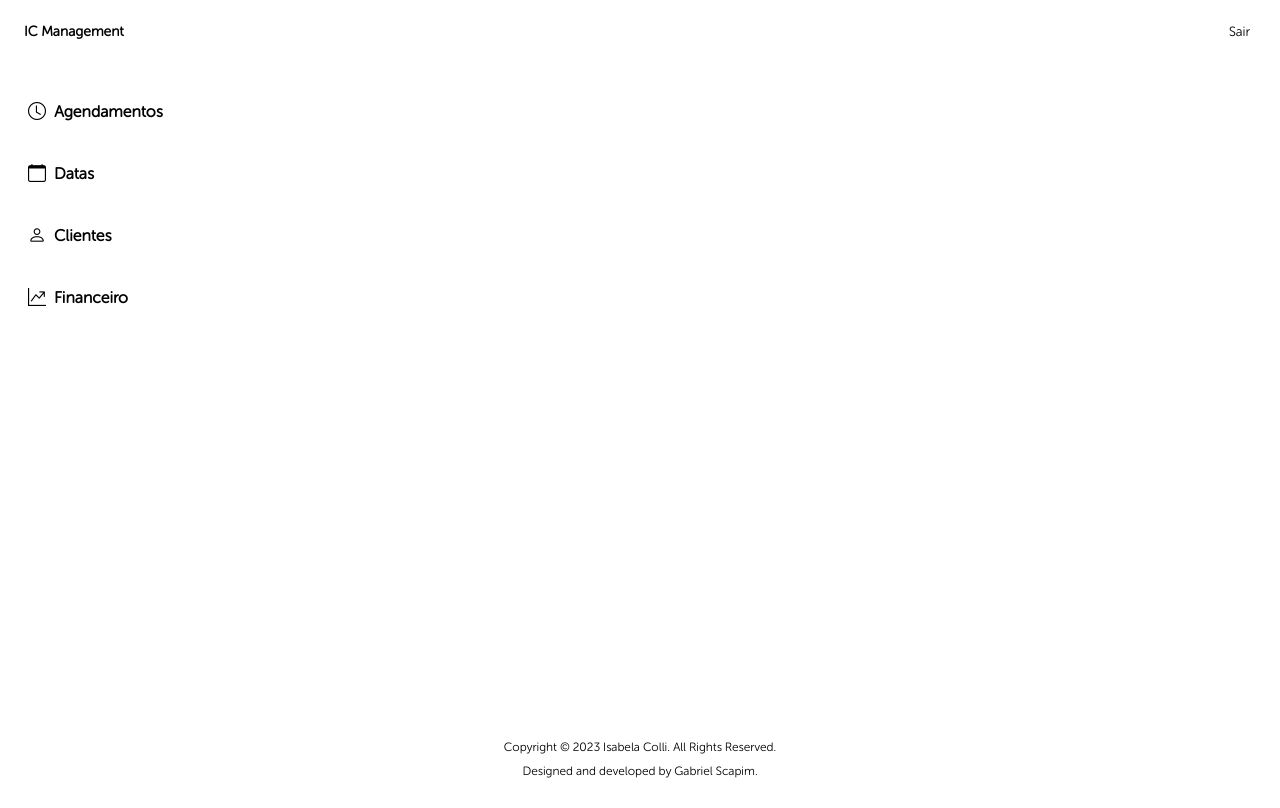
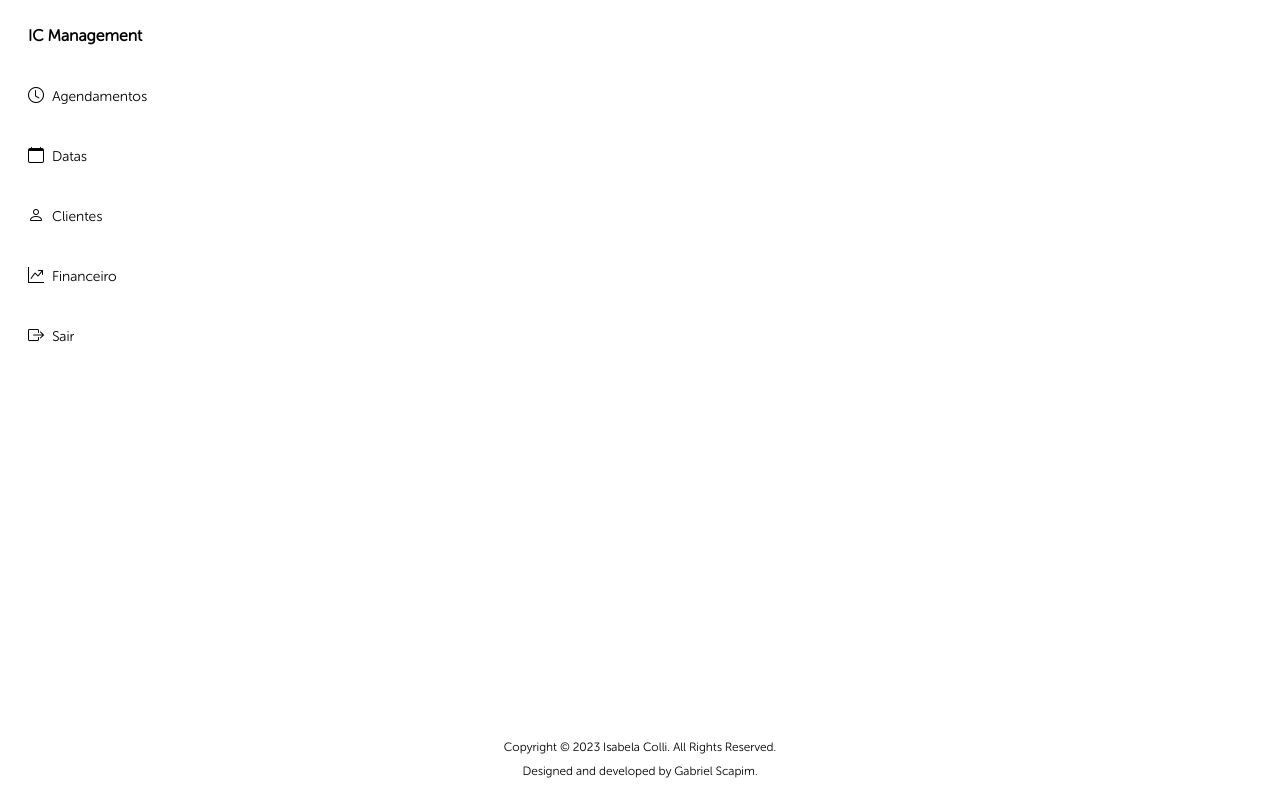
Before and after one commit to gabrielscapim/frontend-management-schedule-your-beauty, a React (Vite) app: page / in a window 1280 px wide. Built offline with nearby package versions, Linux system fonts and the light colour scheme.

Commit message:
refactor: side bar and header

```diff
--- a/src/components/Header/Header.module.css
+++ b/src/components/Header/Header.module.css
@@ -1,25 +1,14 @@
 .header {
     padding: 16px;
-    margin: 0px 0px 24px 0px;
-    font-size: 14px;
+    font-size: 16px;
     display: flex;
     justify-content: space-between;
+    font-weight: bold;
+    display: none;
 }
 
-.header button {
-    background-color: white;
-    border: none;
-    margin: 0px;
+@media all and (max-width: 824px) {
+    .header {
+        display: block;
+    }
 }
-
-.header button:hover {
-    cursor: pointer;
-    font-weight: bold;
-    color: #710193;
-}
-
-.header span {
-    font-weight: bold;
-    text-align: center;
-    vertical-align: middle;
-}
--- a/src/components/Header/index.tsx
+++ b/src/components/Header/index.tsx
@@ -3,12 +3,7 @@ import styles from './Header.module.css';
 function Header() {
   return (
     <header className={ styles.header }>
-      <span>
-        IC Management
-      </span>
-      <button>
-        Sair
-      </button>
+      IC Management
     </header>
   );
 }
--- a/src/components/SideBar/SideBar.module.css
+++ b/src/components/SideBar/SideBar.module.css
@@ -1,5 +1,6 @@
 .side-bar {
     width: 20%;
+    height: 100%;
 }
 
 .nav {
@@ -11,7 +12,6 @@
     padding: 12px;
     color: inherit;
     text-decoration: none;
-    font-weight: bold;
     margin: 8px;
     border-radius: 12px;
 }
@@ -21,28 +21,34 @@
 }
 
 .nav i {
-    font-size: 18px;
+    font-size: 16px;
     margin-right: 8px;
 }
 
-nav a {
+.nav a {
     display: flex;
     flex-direction: row;
     align-items: center;
 }
 
-nav a h5 {
+.nav a h5 {
     margin: 0px;
-    font-size: 16px;
+    font-size: 14px;
+    font-weight: 100;
+}
+
+.nav span {
+    padding: 20px;
+    font-weight: bold;
 }
 
 @media all and (max-width: 1024px) {
-    nav a h5 {
-        font-size: 14px;
+    .nav a h5 {
+        font-size: 12px;
     }
 
     .nav i {
-        font-size: 16px;
+        font-size: 14px;
     }
 }
 
@@ -54,4 +60,12 @@ nav a h5 {
     .nav i {
         margin-right: 0px;
     }
+
+    .nav a h5 {
+        display: none;
+    }
+
+    .nav span {
+        display: none;
+    }
 }
--- a/src/components/SideBar/index.tsx
+++ b/src/components/SideBar/index.tsx
@@ -1,4 +1,3 @@
-import { useEffect, useState } from 'react';
 import styles from './SideBar.module.css';
 
 function SideBar() {
@@ -6,34 +5,19 @@ function SideBar() {
   const navLocationStyle = {
     backgroundColor: '#e3d5eb',
   };
-  const displayNoneStyle = {
-    display: 'none',
-  };
-
-  const [width, setWidth] = useState(0);
-
-  useEffect(() => {
-    function handleResize() {
-      setWidth(window.innerWidth);
-    }
-
-    window.addEventListener('resize', handleResize);
-    handleResize();
-
-    return () => {
-      window.removeEventListener('resize', handleResize);
-    };
-  }, [setWidth]);
 
   return (
     <aside className={ styles['side-bar'] }>
       <nav className={ styles.nav }>
+        <span>
+          IC Management
+        </span>
         <a
           href="/agendamentos"
           style={ location.includes('agendamentos') ? navLocationStyle : {} }
         >
           <i className="bi bi-clock"> </i>
-          <h5 style={ width <= 824 ? displayNoneStyle : {} }>
+          <h5>
             Agendamentos
           </h5>
         </a>
@@ -42,7 +26,7 @@ function SideBar() {
           style={ location.includes('gerenciar-datas') ? navLocationStyle : {} }
         >
           <i className="bi bi-calendar"> </i>
-          <h5 style={ width <= 824 ? displayNoneStyle : {} }>
+          <h5>
             Datas
           </h5>
         </a>
@@ -51,7 +35,7 @@ function SideBar() {
           style={ location.includes('cliented') ? navLocationStyle : {} }
         >
           <i className="bi bi-person"> </i>
-          <h5 style={ width <= 824 ? displayNoneStyle : {} }>
+          <h5>
             Clientes
           </h5>
         </a>
@@ -60,8 +44,17 @@ function SideBar() {
           style={ location.includes('financeiro') ? navLocationStyle : {} }
         >
           <i className="bi bi-graph-up-arrow"> </i>
-          <h5 style={ width <= 824 ? displayNoneStyle : {} }>
+          <h5>
             Financeiro
+          </h5>
+        </a>
+        <a
+          href="/"
+          style={ location.includes('financeiro') ? navLocationStyle : {} }
+        >
+          <i className="bi bi-box-arrow-right"> </i>
+          <h5>
+            Sair
           </h5>
         </a>
       </nav>
```
